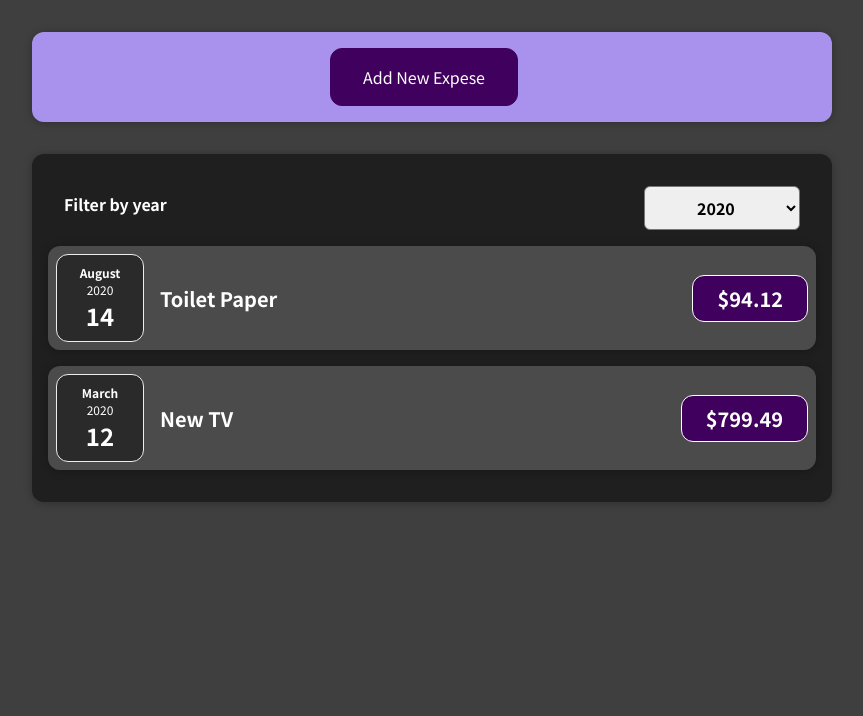
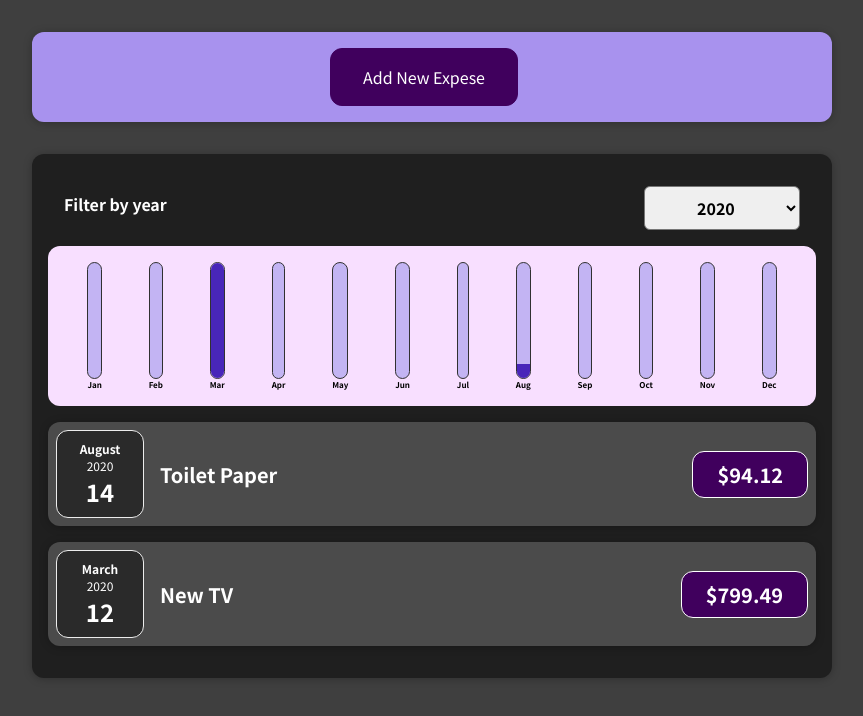
Before and after one commit to riskaagung11/Rendering-Lists-of-Data, a React (Vite) app: page / in a window 1280 px wide. Shown: the top 716 px of the page, without its empty margins (208-1071 px from the left). Built offline with nearby package versions, Linux system fonts and the light colour scheme.

Commit message:
Wrap Up and Next Steps

```diff
--- a/src/components/Chart/Chart.jsx
+++ b/src/components/Chart/Chart.jsx
@@ -1,12 +1,17 @@
+import React from "react";
+
 import ChartBar from "./ChartBar";
 import "./Chart.css";
 
 const Chart = (props) => {
+  const dataPointValues = props.dataPoints.map((dataPoint) => dataPoint.value);
+  const totalMaximum = Math.max(...dataPointValues);
+
   return (
     <div className="chart">
-      {props.dataPoints.map((dataPoint) => {
-        <ChartBar key={dataPoint.label} value={dataPoint} maxValue={null} label={dataPoint.label} />;
-      })}
+      {props.dataPoints.map((dataPoint) => (
+        <ChartBar key={dataPoint.label} value={dataPoint.value} maxValue={totalMaximum} label={dataPoint.label} />
+      ))}
     </div>
   );
 };
--- a/src/components/Chart/ChartBar.jsx
+++ b/src/components/Chart/ChartBar.jsx
@@ -3,7 +3,7 @@
 const ChartBar = (props) => {
   let barFillHeight = "0%";
 
-  if (props.max > 0) {
+  if (props.maxValue > 0) {
     barFillHeight = Math.round((props.value / props.maxValue) * 100) + "%";
   }
 
--- a/src/components/Expense/Expenses.jsx
+++ b/src/components/Expense/Expenses.jsx
@@ -1,7 +1,8 @@
 import { useState } from "react";
+import Card from "../UI/Card";
 import ExpensesFilter from "./ExpensesFilter";
 import ExpensesList from "./ExpensesList";
-import Card from "../UI/Card";
+import ExpensesChart from "./ExpensesChart";
 import "./Expenses.css";
 
 const Expenses = (props) => {
@@ -19,6 +20,7 @@
     <div>
       <Card className="expenses">
         <ExpensesFilter selected={filteredYear} onChangeFilter={filterChangeHandeler} />
+        <ExpensesChart expenses={filteredExpenses} />
         <ExpensesList items={filteredExpenses} />
       </Card>
     </div>
--- /dev/null
+++ b/src/components/Expense/ExpensesChart.jsx
@@ -0,0 +1,27 @@
+import Chart from "../Chart/Chart";
+
+const ExpensesChart = (props) => {
+  const chartDataPoints = [
+    { label: "Jan", value: 0 },
+    { label: "Feb", value: 0 },
+    { label: "Mar", value: 0 },
+    { label: "Apr", value: 0 },
+    { label: "May", value: 0 },
+    { label: "Jun", value: 0 },
+    { label: "Jul", value: 0 },
+    { label: "Aug", value: 0 },
+    { label: "Sep", value: 0 },
+    { label: "Oct", value: 0 },
+    { label: "Nov", value: 0 },
+    { label: "Dec", value: 0 },
+  ];
+
+  for (const expense of props.expenses) {
+    const expenseMonth = expense.date.getMonth();
+    chartDataPoints[expenseMonth].value += expense.amount;
+  }
+
+  return <Chart dataPoints={chartDataPoints} />;
+};
+
+export default ExpensesChart;
--- a/src/components/NewExpense/ExpenseForm.jsx
+++ b/src/components/NewExpense/ExpenseForm.jsx
@@ -67,7 +67,7 @@
 
     const expenseData = {
       title: enteredTitle,
-      amount: enteredAmount,
+      amount: +enteredAmount,
       date: new Date(enteredDate),
     };
 
```
